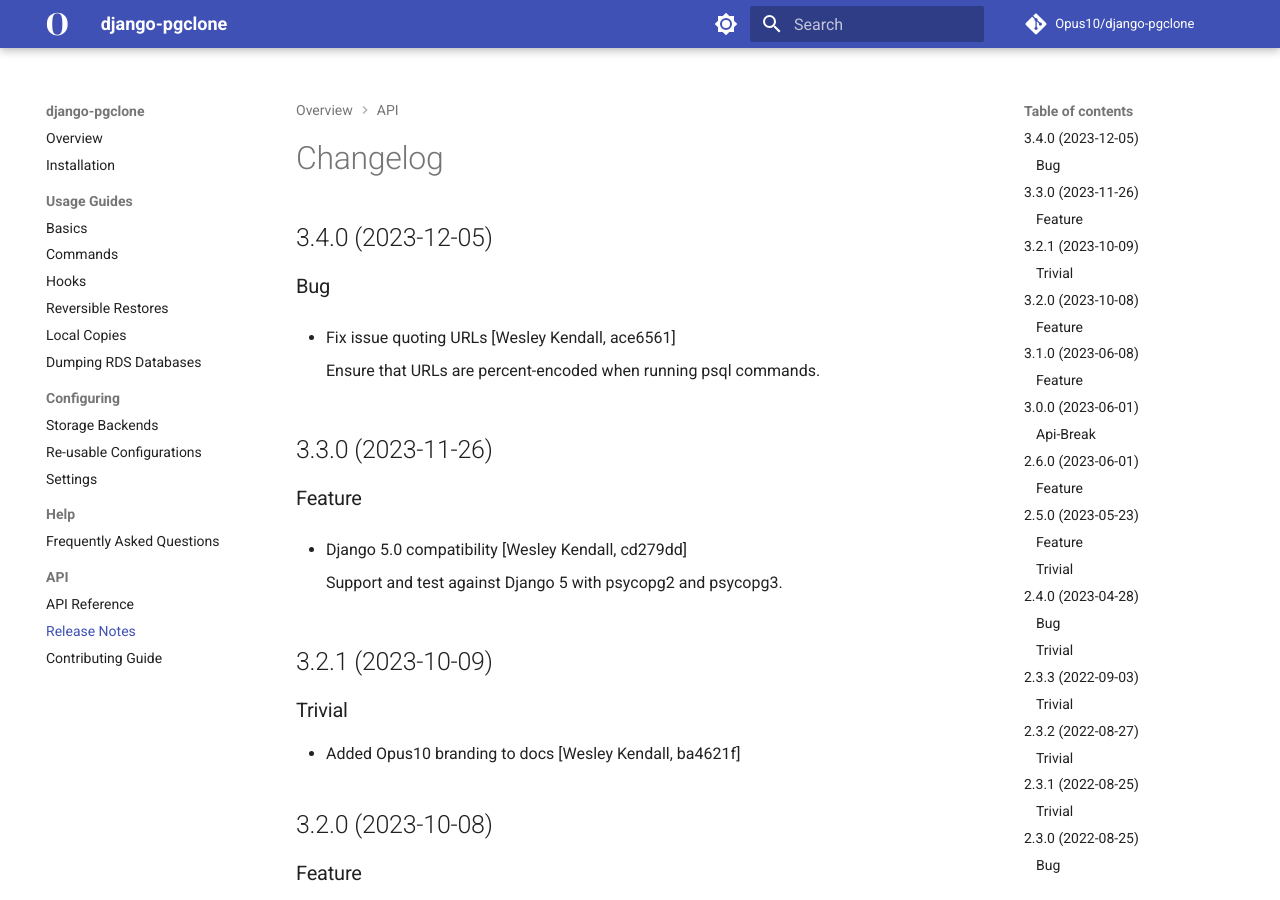
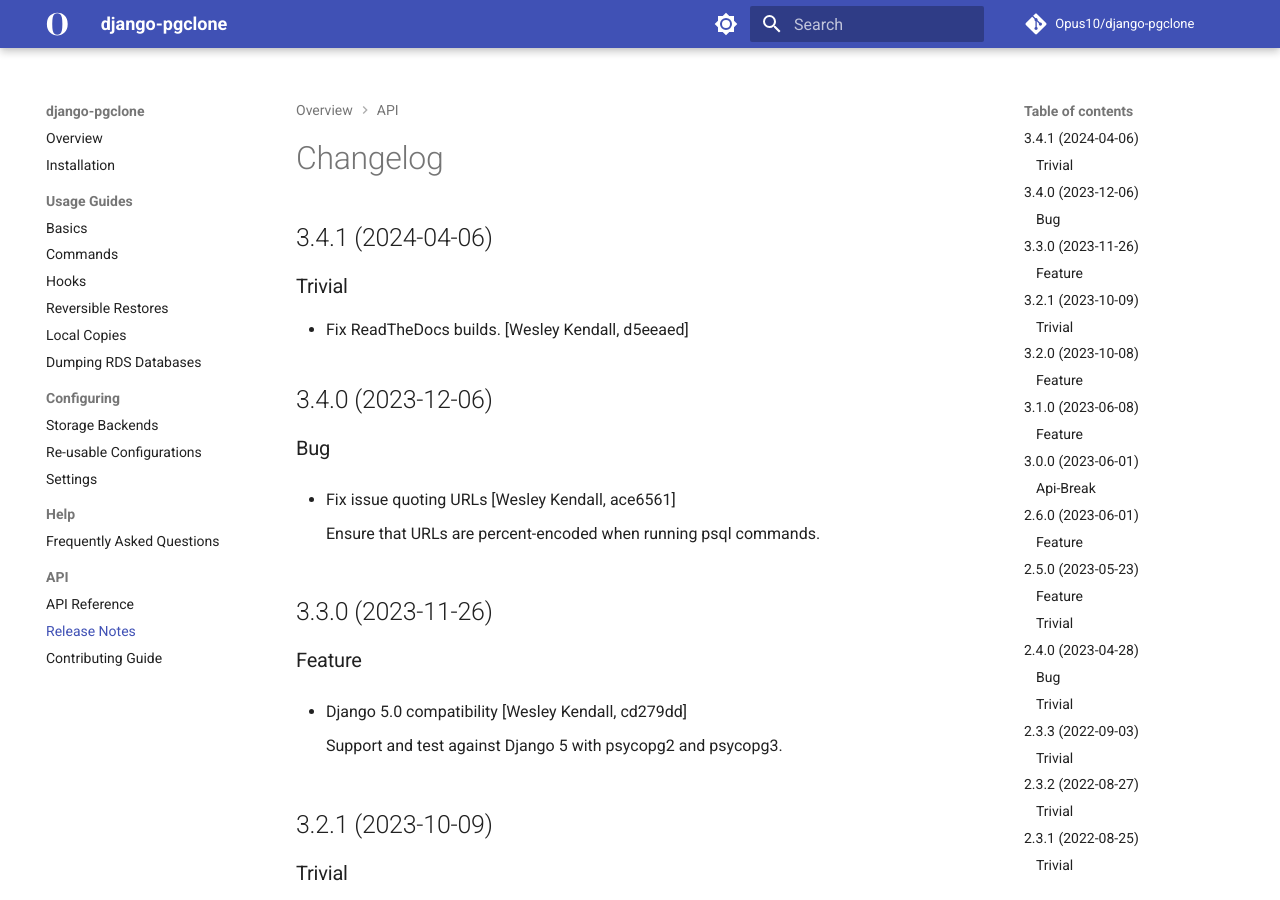
Before and after one commit to Opus10/django-pgclone, an MkDocs documentation site: the page built from docs/release_notes.md, in a window 1280 px wide and 900 px high. Built offline with MkDocs 1.6.1 and Material for MkDocs 9.7.7, drawn with Linux system fonts in a browser that asks for light colours; comment, search, counter and statistics services are not loaded.

Commit message:
Release version 3.4.1 [skip ci]
Type: trivial

```diff
--- a/docs/release_notes.md
+++ b/docs/release_notes.md
@@ -1,6 +1,12 @@
 # Changelog
 
-## 3.4.0 (2023-12-05)
+## 3.4.1 (2024-04-06)
+
+### Trivial
+
+  - Fix ReadTheDocs builds. [Wesley Kendall, d5eeaed]
+
+## 3.4.0 (2023-12-06)
 
 ### Bug
 
--- a/pyproject.toml
+++ b/pyproject.toml
@@ -29,7 +29,7 @@
 exclude = [
   "*/tests/"
 ]
-version = "3.4.0"
+version = "3.4.1"
 description = "Dump and restore Postgres databases with Django."
 authors = ["Wes Kendall", "Ethan O'Brien"]
 classifiers = [
```
Also changed, not shown: CHANGELOG.md (+7 -1 lines).
